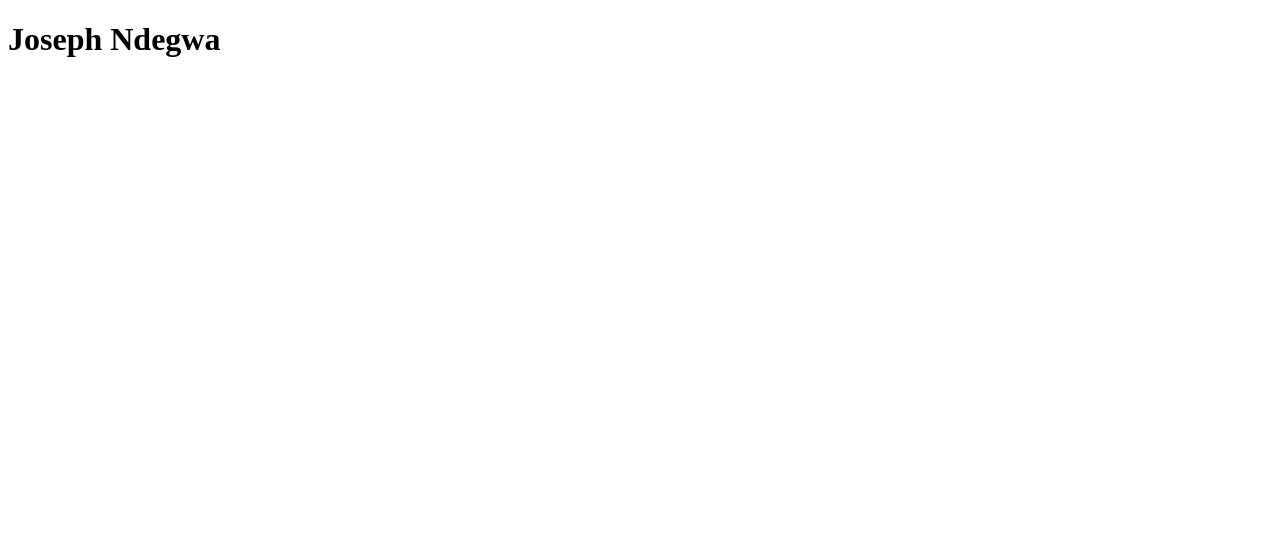
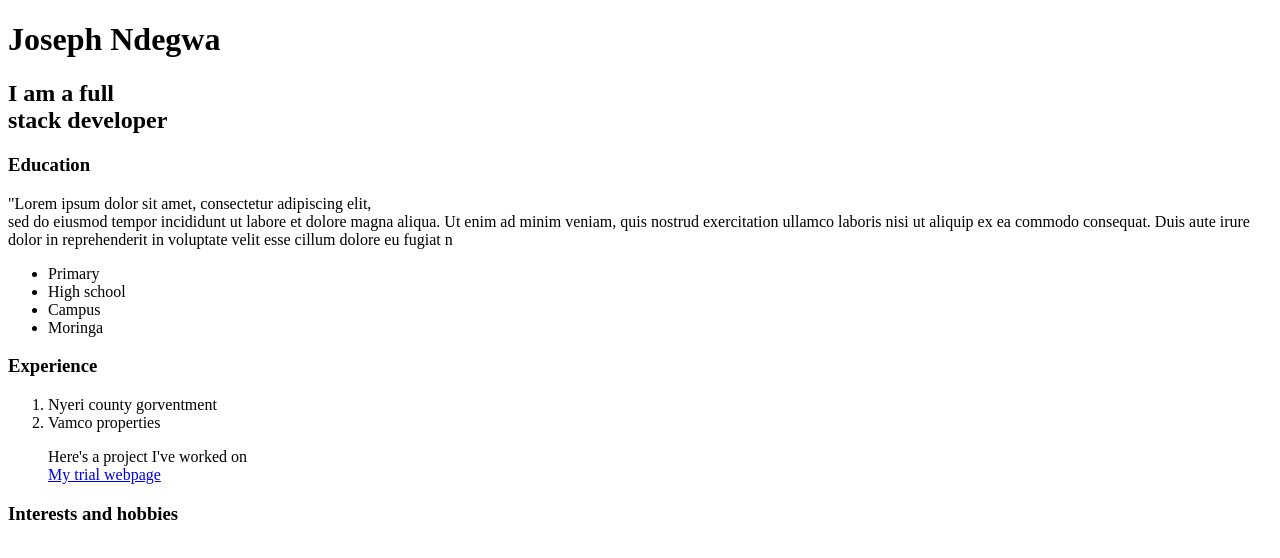
Before and after one commit to JosephNdegwa/portfolio-project, a plain HTML site: page index.html in a window 1280 px wide. Drawn offline with Linux system fonts and the light colour scheme.

Commit message:
Add some content to index

```diff
--- /dev/null
+++ b/css/styles.css
@@ -0,0 +1,3 @@
+.title{
+        font-family: Arial, Helvetica, sans-serif;
+}
--- a/index.html
+++ b/index.html
@@ -1,11 +1,33 @@
 <!DOCTYPE html>
-<html>
+<html lang="en">
     <head>
         <title>Portfolio Landing Page</title>
+        <link rel="stylesheet" href="css/styles.css">
     </head>
    <body>
+
     <h1>Joseph Ndegwa</h1>
-
+    <h2>I am a full <br>stack developer</h2>
+    <h3>Education</h3>
+        <p>"Lorem ipsum dolor sit amet, consectetur adipiscing elit,
+            <br>sed do eiusmod tempor incididunt ut labore et dolore magna aliqua. Ut enim ad minim veniam, quis nostrud exercitation ullamco laboris nisi ut aliquip ex ea commodo consequat. Duis aute irure dolor in reprehenderit in voluptate velit esse cillum dolore eu fugiat n
+        </p>
+        <ul>
+            <li>Primary</li>
+            <li>High school</li>
+            <li>Campus</li>
+            <li>Moringa</li>
+        </ul>
+    <h3>Experience</h3>
+        <ol>
+            <li>Nyeri county gorventment</li>
+            <li>Vamco properties</li>
+        </ol>
+        <ul>
+            Here's a project I've worked on<br>
+            <a href="https://github.com/JosephNdegwa/hello-world">My trial webpage</a>
+        </ul>
+    <h3>Interests and hobbies</h3>
 
 
 
```
Also changed, not shown: 1 other file.
